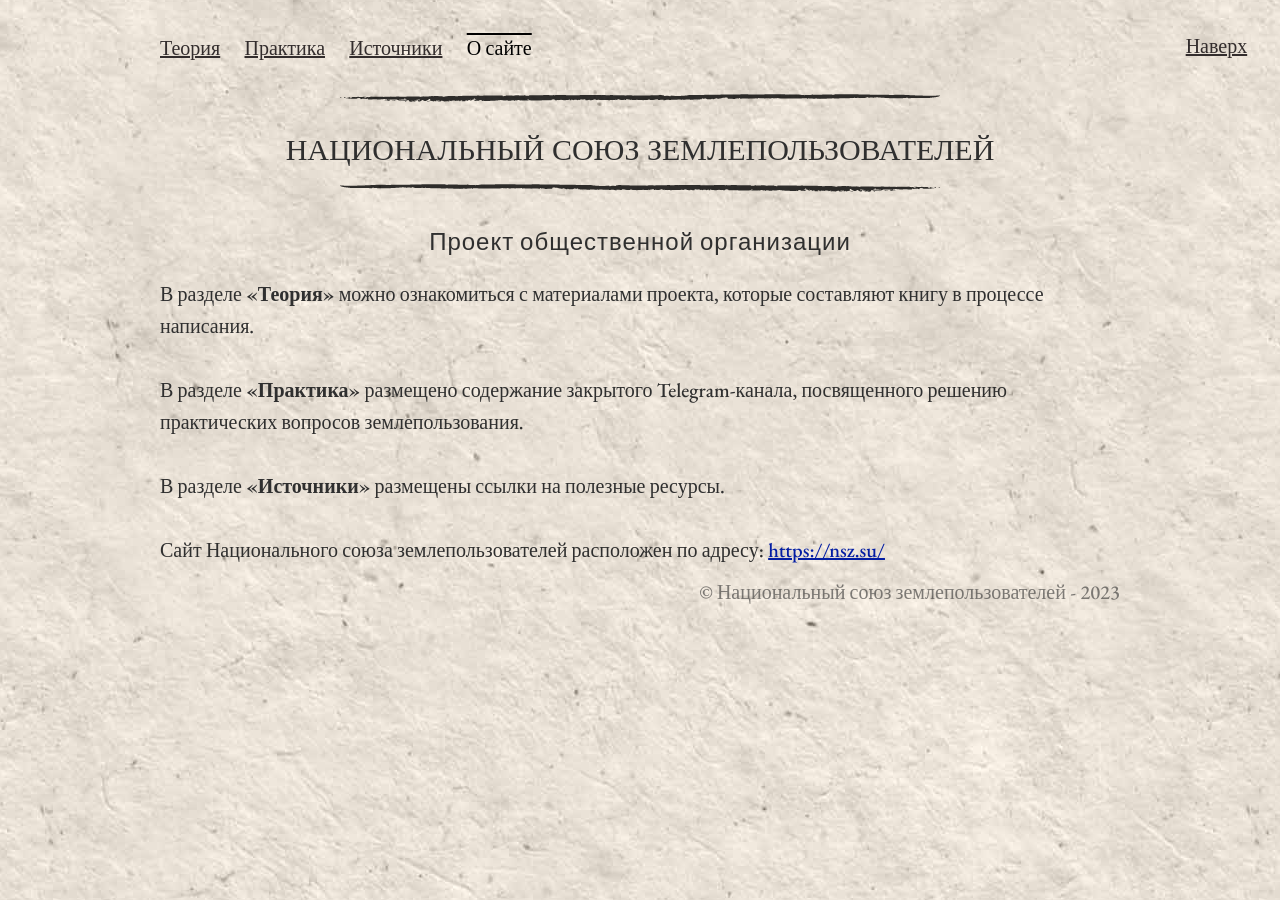
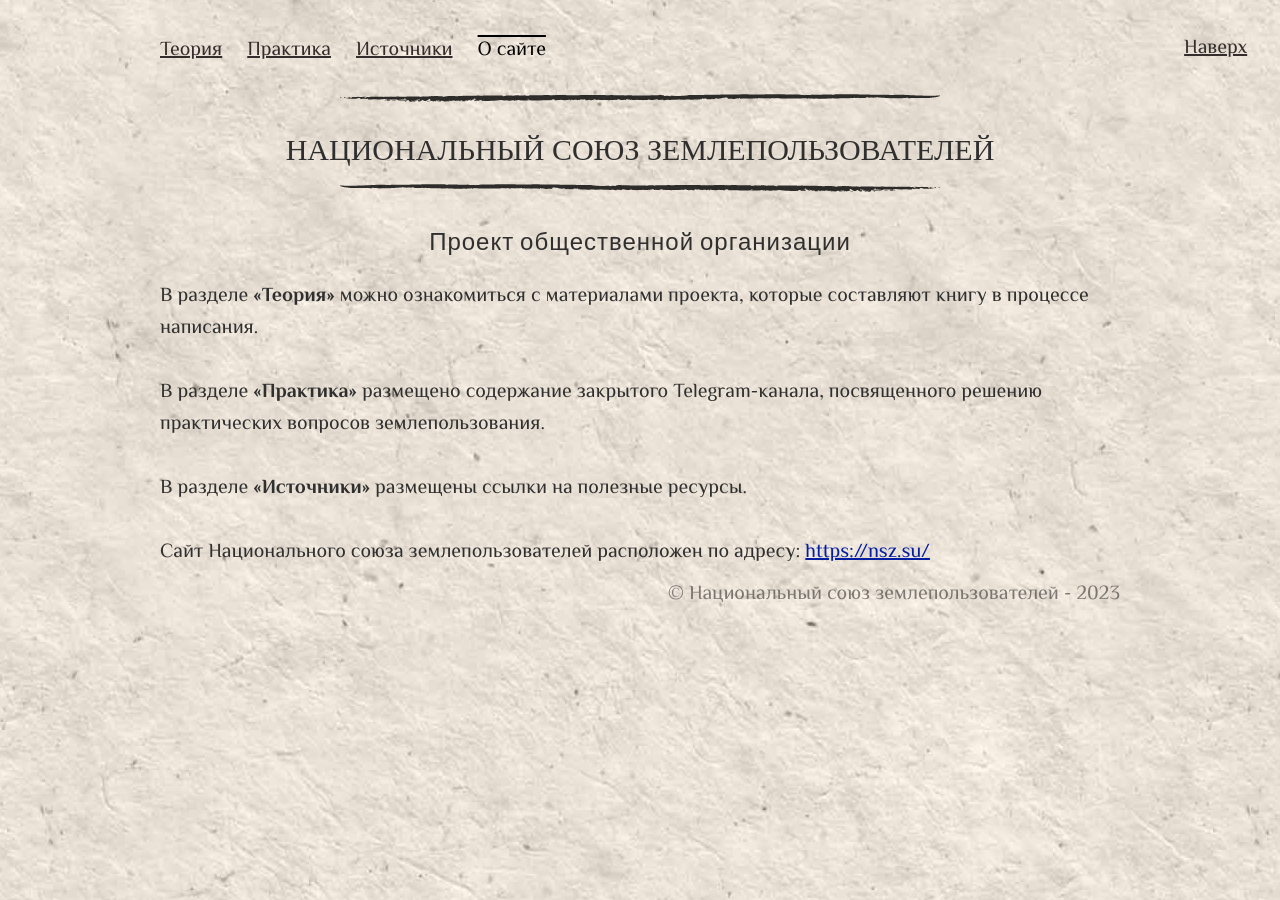
Before and after one commit to SergSi/land-use-art, a Jekyll site: the page built from index.md, in a window 1280 px wide. Built offline with Jekyll 4.4.1, drawn with Linux system fonts in a browser that asks for light colours; some web fonts are replaced.

Commit message:
Update skeleton.css

```diff
--- a/assets/css/skeleton.css
+++ b/assets/css/skeleton.css
@@ -140,7 +140,7 @@ body {
   line-height: 1.6;
   font-weight: 500;
   font-family: 'Philosopher', sans-serif;
-  font-family: 'EB Garamond', serif;
+
 }
 
 
```
